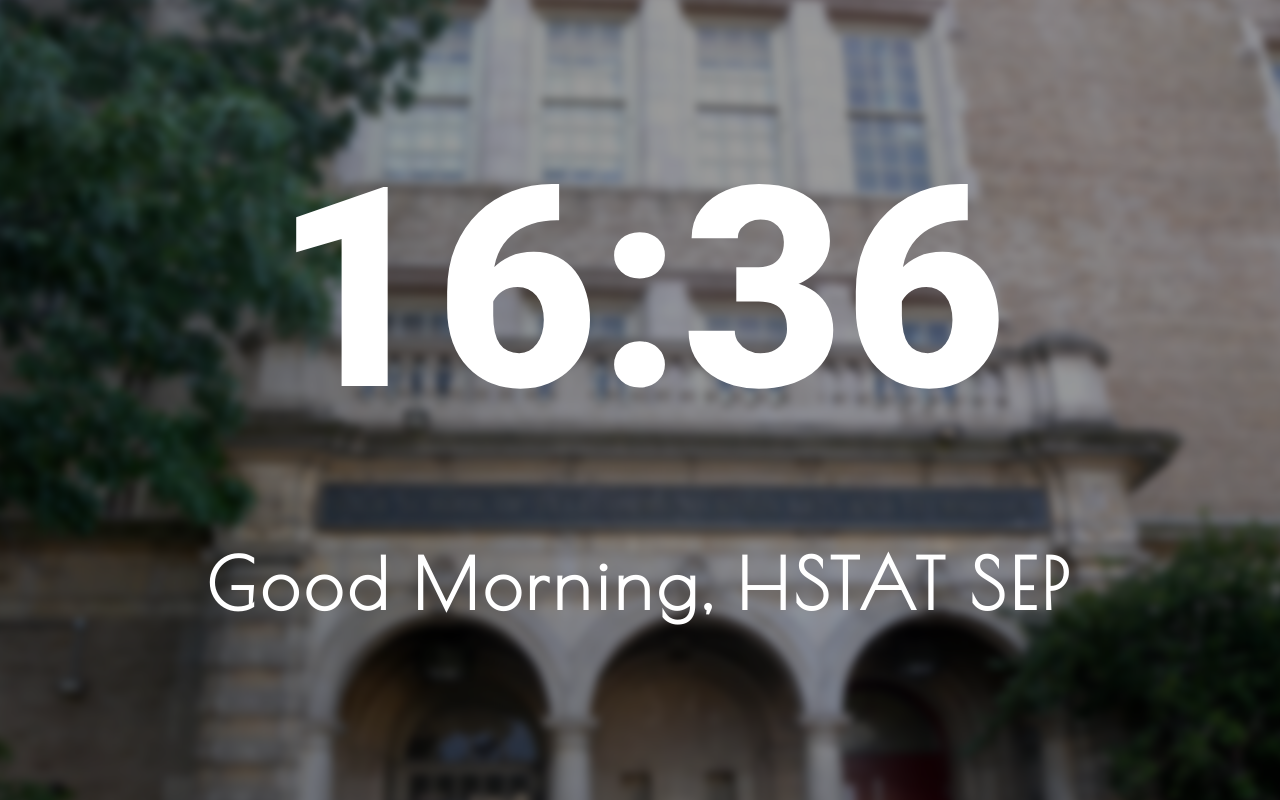
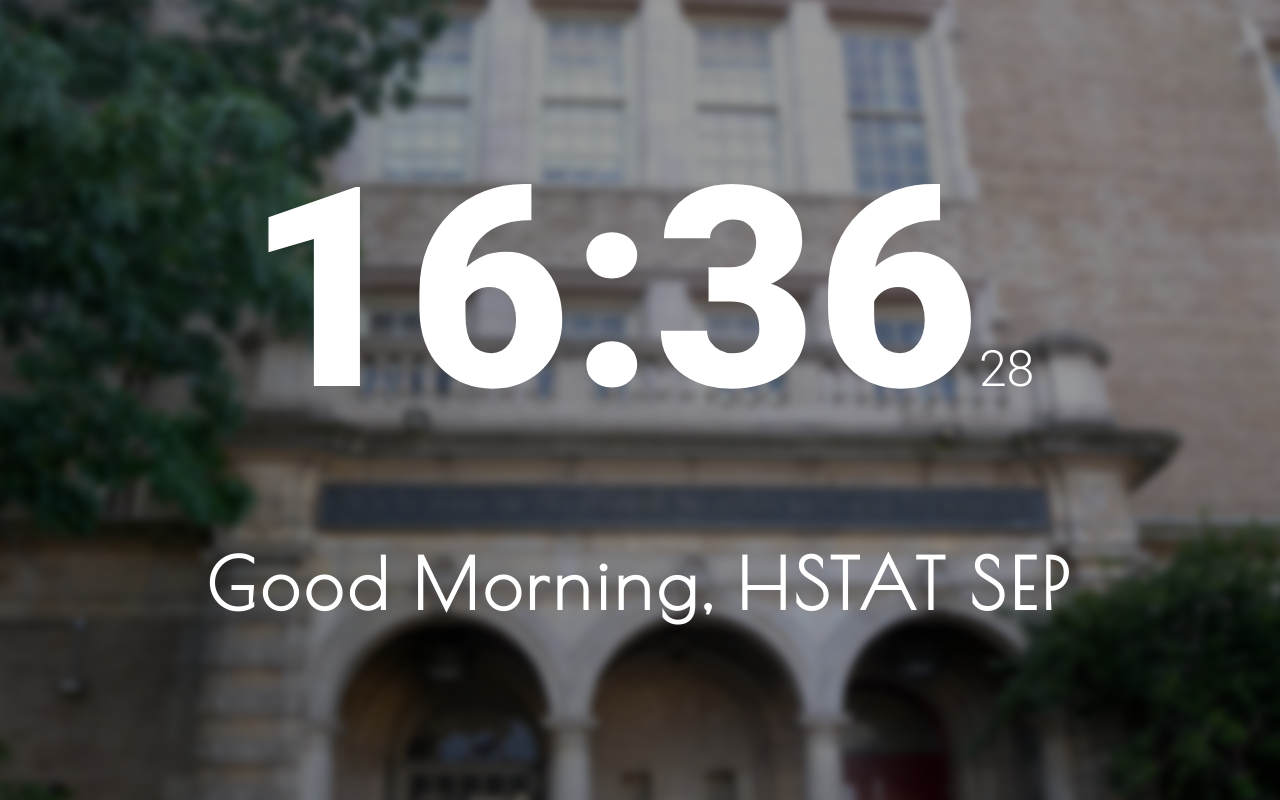
Before and after one commit to brianmueller/good-day, a plain HTML site: page index.html in a window 1280 px wide. Drawn offline with nearby package versions, Linux system fonts and the light colour scheme.

Commit message:
add seconds

```diff
--- a/index.html
+++ b/index.html
@@ -13,11 +13,19 @@
 
         h1 {
             font-family: 'Roboto', sans-serif;
-            font-size: 280px;
             margin: auto;
             width: 100%;
             text-align: center;
             margin-top: 10%;
+        }
+
+        #hrMin {
+            font-size: 280px;
+        }
+
+        #sec {
+            font-size: 50px;
+            font-weight: 300;
         }
 
         h2 {
@@ -49,18 +57,20 @@
 
 <body>
     <div id="bg"></div>
-        <h1 id="time"></h1>
+        <h1><span id="hrMin"></span><span id="sec"></span></h1>
         <h2>Good Morning, HSTAT SEP</h2>
 
     <script>
         function getTime() {
-            var rawTime = new Date();
-            time = rawTime.toString().substring(16,21);
+            var rawTime = new Date().toString();
+            hrMin = rawTime.substring(16,21);
+            sec = rawTime.substring(22,24);
 
-            tensPlace = time[0] == 1? "1" : "" ;
-            clock = tensPlace + time.substring(1,5);
+            tensPlace = hrMin[0] == 1? "1" : "" ;
+            clock = tensPlace + hrMin.substring(1,5);
 
-            document.getElementById("time").innerHTML = clock;
+            document.getElementById("hrMin").innerHTML = clock;
+            document.getElementById("sec").innerHTML = sec;
 
         }
 
```
